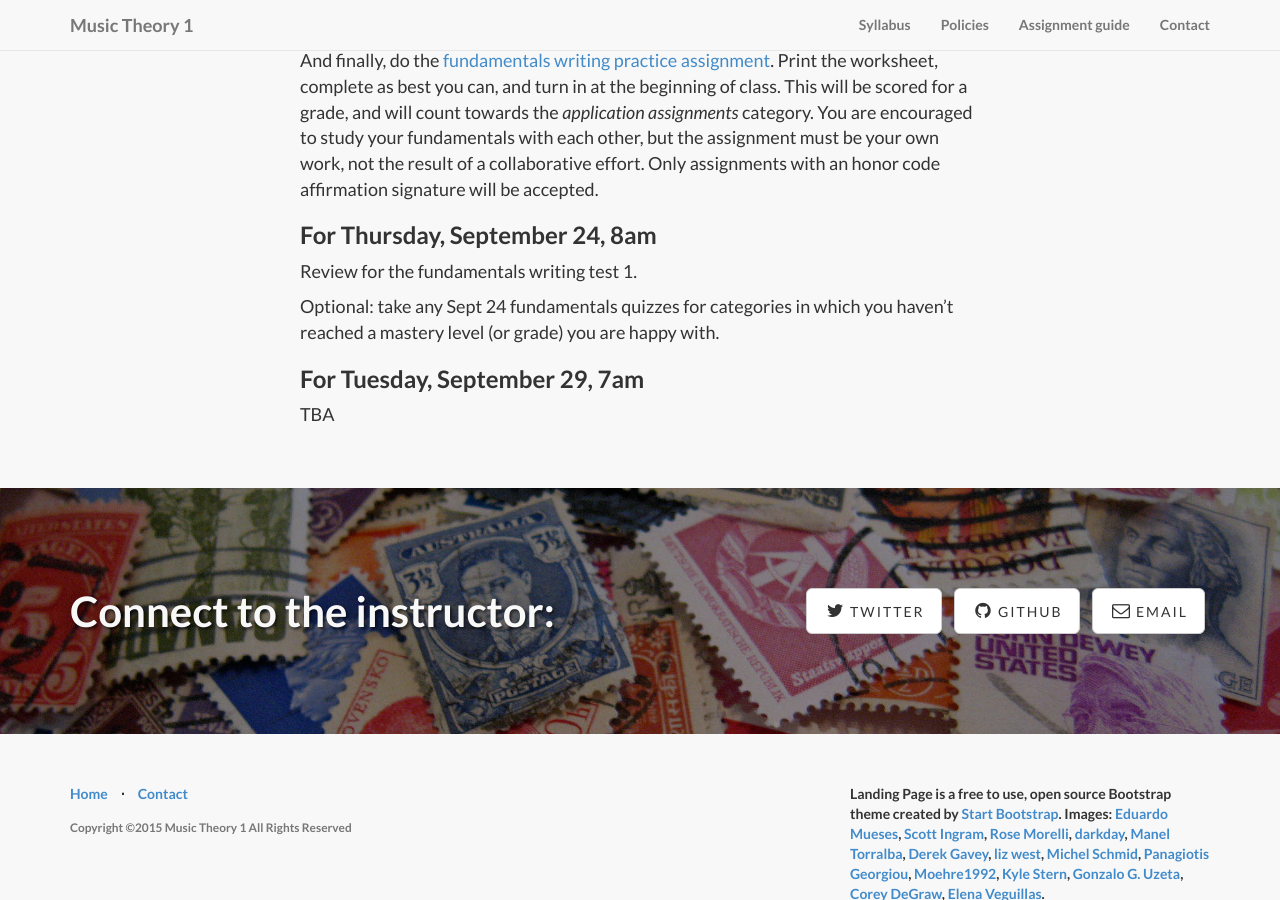
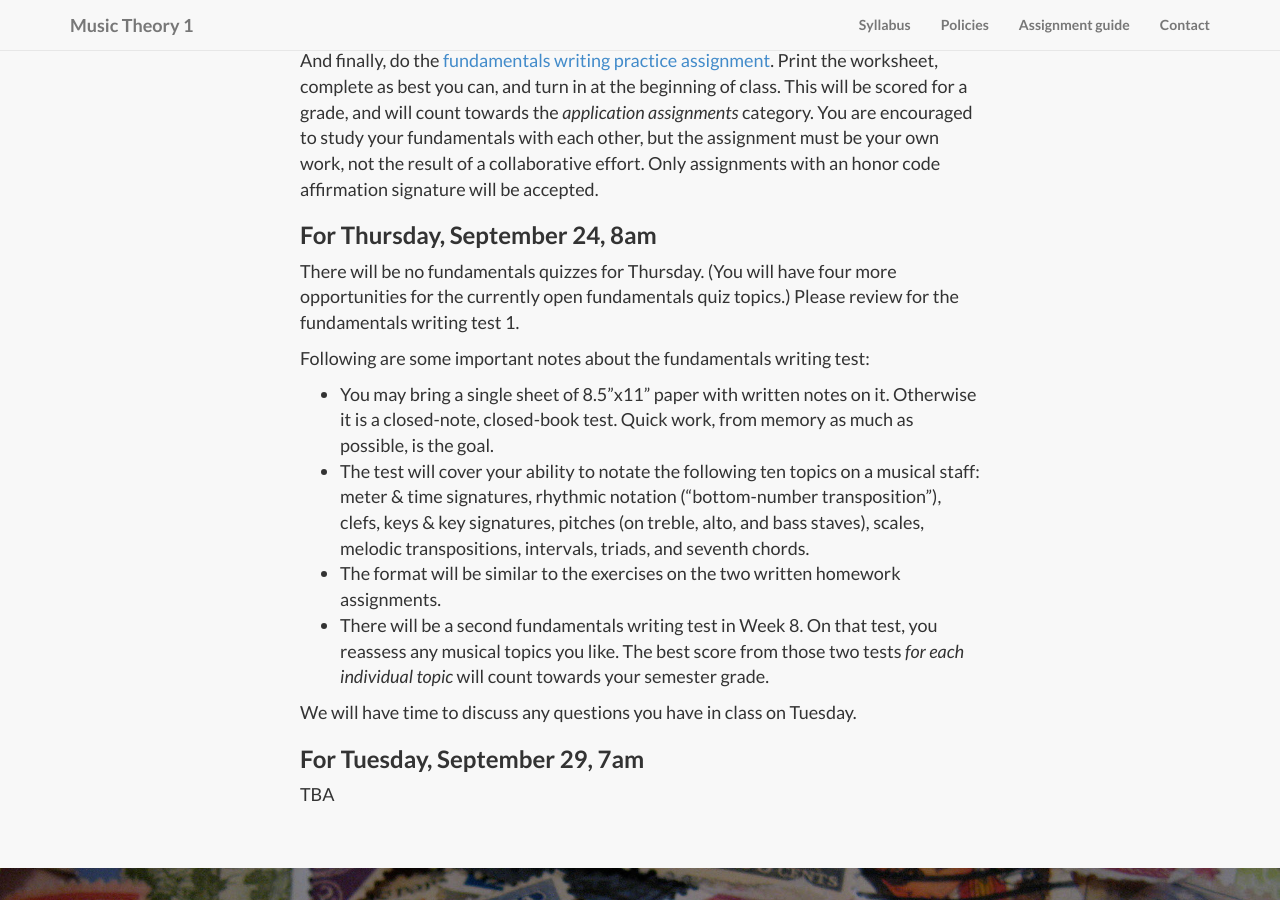
Before and after one commit to kshaffer/theory1, a Jekyll site: the page built from week5.md, in a window 1280 px wide and 900 px high, scrolled down 1575 px. Built offline with Jekyll 4.4.1, drawn with Linux system fonts in a browser that asks for light colours; nearby versions of some CDN libraries; library files that are not in the unit come from our copies.

Commit message:
Week 5 test update

```diff
--- a/week5.md
+++ b/week5.md
@@ -45,9 +45,17 @@ And finally, do the [fundamentals writing practice assignment](/media/WritingAss
 
 ### For Thursday, September 24, 8am
 
-Review for the fundamentals writing test 1.
+There will be no fundamentals quizzes for Thursday. (You will have four more opportunities for the currently open fundamentals quiz topics.) Please review for the fundamentals writing test 1.
 
-Optional: take any Sept 24 fundamentals quizzes for categories in which you haven't reached a mastery level (or grade) you are happy with.
+Following are some important notes about the fundamentals writing test:
+
+- You may bring a single sheet of 8.5"x11" paper with written notes on it. Otherwise it is a closed-note, closed-book test. Quick work, from memory as much as possible, is the goal.
+- The test will cover your ability to notate the following ten topics on a musical staff: meter & time signatures, rhythmic notation (“bottom-number transposition”), clefs, keys & key signatures, pitches (on treble, alto, and bass staves), scales, melodic transpositions, intervals, triads, and seventh chords.
+- The format will be similar to the exercises on the two written homework assignments.
+- There will be a second fundamentals writing test in Week 8. On that test, you reassess any musical topics you like. The best score from those two tests *for each individual topic* will count towards your semester grade.
+
+We will have time to discuss any questions you have in class on Tuesday.
+
 
 
 ### For Tuesday, September 29, 7am
```
